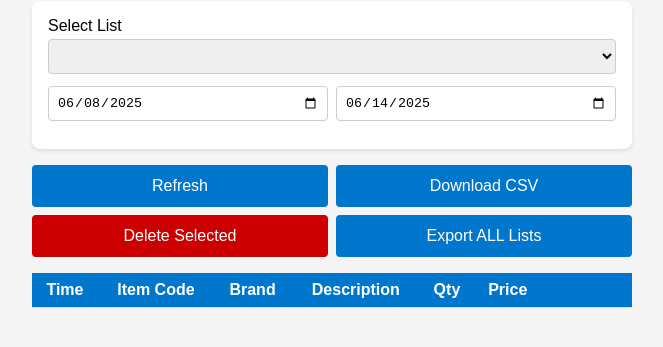
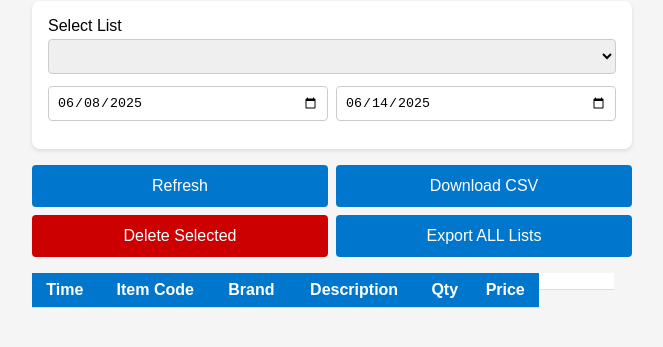
Before and after one commit to KarshBa/INVENTORY_APP, a website: page public/admin.html in a window 1280 px wide. Shown: the part 95-442 px from the top of the page, without its empty margins (308-971 px from the left). Drawn offline with Linux system fonts and the light colour scheme; no server answers.

Commit message:
Update admin.html

```diff
--- a/public/admin.html
+++ b/public/admin.html
@@ -9,6 +9,17 @@
     table { width: 100%; border-collapse: collapse; }
     th, td { padding: 0.5rem; border-bottom: 1px solid #ddd; }
     th { background:#0077cc; color:#fff; position:sticky; top:0; }
+       /* 👉 keep the delete-button column visible and at a fixed width */
+   th.actions,
+   td.actions  {
+     position: sticky;
+     right: 0;                 /* pin to right-hand edge               */
+     background:#fff;          /* cover text that slides underneath    */
+     width: 75px;              /* pick a width that fits your button   */
+     min-width:75px;
+     text-align:center;
+     z-index:1;                /* keeps header above scrolling cells   */
+   }
     .actions { display:flex; flex-wrap:wrap; gap:0.5rem; margin-bottom:1rem; }
     .actions button { flex:1 1 48%; }
     .danger { background:#cc0000; }
@@ -42,7 +53,7 @@
           <tr>
             <th>Time</th><th>Item Code</th><th>Brand</th>
             <th>Description</th><th>Qty</th><th>Price</th>
-            <th style="width:90px;"> </th>
+            <th class="actions"> </th>
           </tr>
         </thead>
         <tbody></tbody>
```
